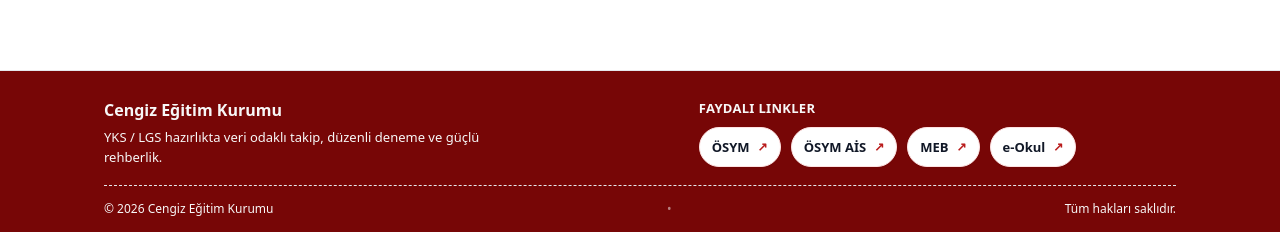
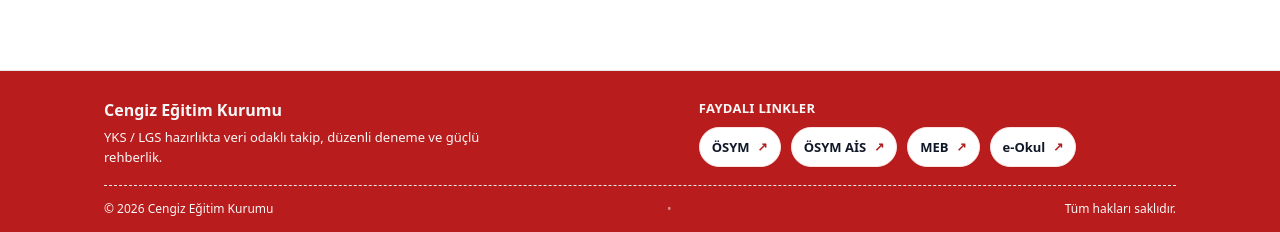
Before and after one commit to mahiratmis/cengiz-cek, a Next.js app: page / in a window 1280 px wide. Shown: the part 4059-4291 px from the top of the page. Built offline with nearby package versions, Linux system fonts and the light colour scheme; no server answers; the database is empty.

Commit message:
Update DemoLanding.module.css

```diff
--- a/src/app/DemoLanding.module.css
+++ b/src/app/DemoLanding.module.css
@@ -1632,7 +1632,7 @@
 
 .footer{
   border-top: 1px solid #e5e7eb;
-  background: rgba(117, 2, 2, 0.979);
+  background: #b91c1c;
   padding: 28px 0 18px;
   margin-top: 40px;
   color:white;
@@ -1713,7 +1713,7 @@
 }
 
 .ext{
-  color: #b91c1c;
+  color: #ad1e1e;
   font-weight: 900;
   font-size: 12px;
 }
```
